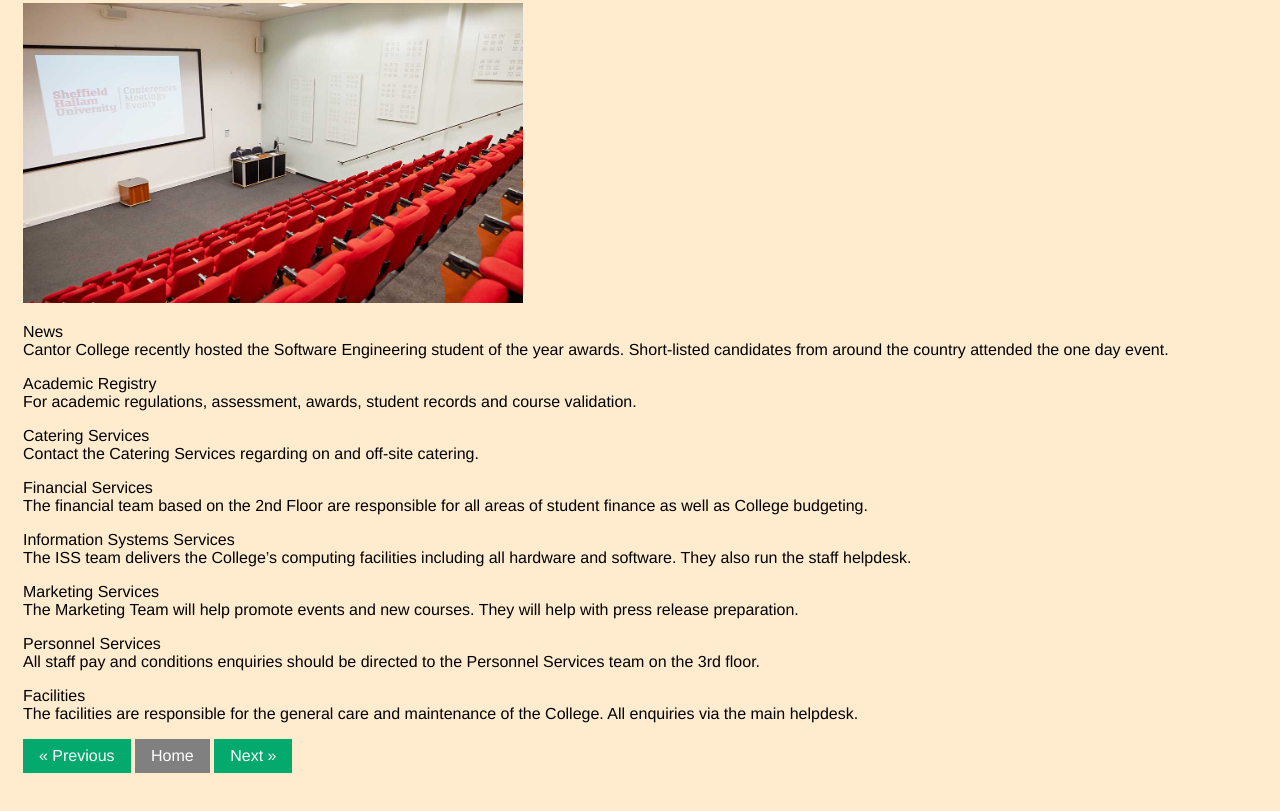
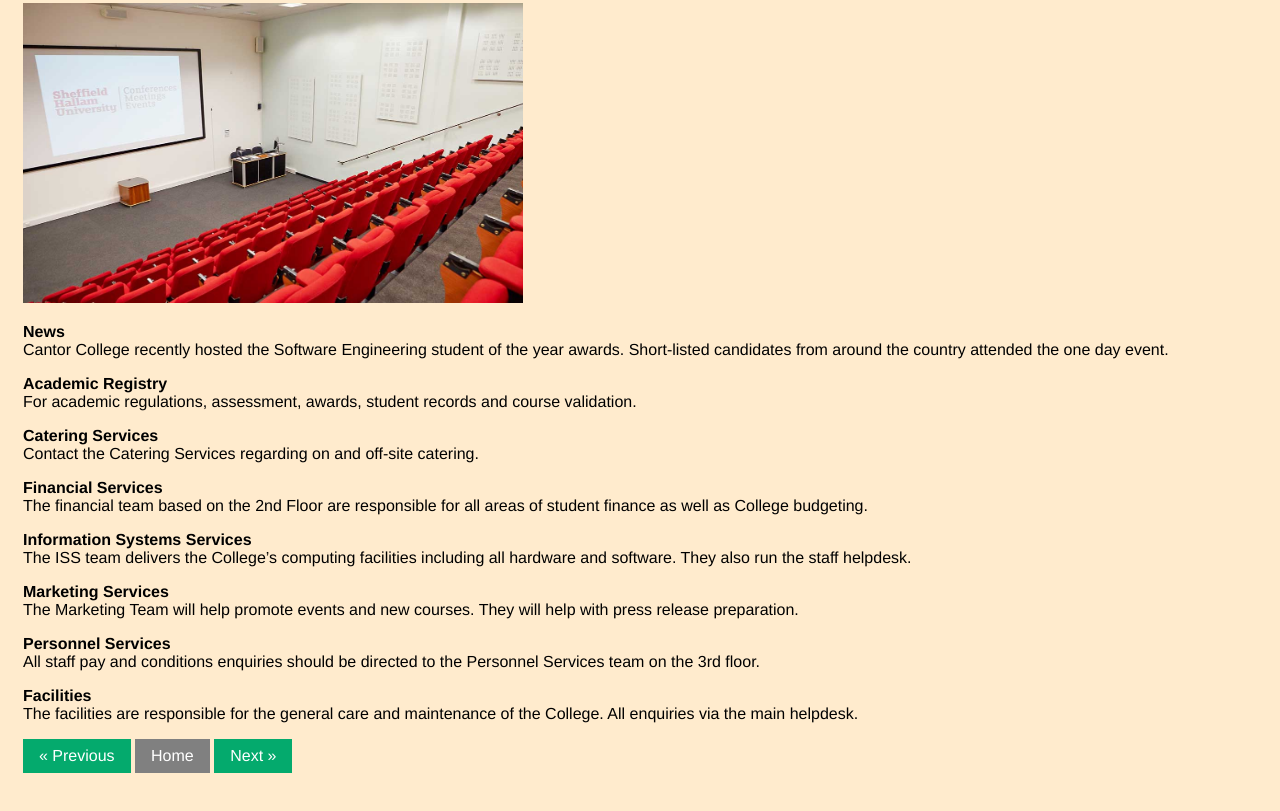
Before and after one commit to Kasam246/Cantor_College, a plain HTML site: page StaffInfo.html in a window 1280 px wide. Shown: the part 319-1130 px from the top of the page. Drawn offline with Linux system fonts and the light colour scheme.

Commit message:
adding bold font to staff info page

```diff
--- a/StaffInfo.html
+++ b/StaffInfo.html
@@ -42,14 +42,14 @@
     </nav>
     <hr>
     <p><img src="images/cantor-lecture-theatre-3.jpg" alt="Cantor Lecture Theatre" width="500" height="300"></p>
-    <p>News<br>Cantor College recently hosted the Software Engineering student of the year awards. Short-listed candidates from around the country attended the one day event.</p>
-    <p>Academic Registry<br>For academic regulations, assessment, awards, student records and course validation.</P>
-    <p>Catering Services<br>Contact the Catering Services regarding on and off-site catering.</p>
-    <p>Financial Services<br>The financial team based on the 2nd Floor are responsible for all areas of student finance as well as College budgeting.</p>
-    <p>Information Systems Services<br>The ISS team delivers the College’s computing facilities including all hardware and software. They also run the staff helpdesk.</p>
-    <p>Marketing Services<br>The Marketing Team will help promote events and new courses. They will help with press release preparation.</p>
-    <p>Personnel Services<br>All staff pay and conditions enquiries should be directed to the Personnel Services team on the 3rd floor.</p>
-    <p>Facilities<br>The facilities are responsible for the general care and maintenance of the College. All enquiries via the main helpdesk.</p>
+    <p><b>News</b><br>Cantor College recently hosted the Software Engineering student of the year awards. Short-listed candidates from around the country attended the one day event.</p>
+    <p><b>Academic Registry</b><br>For academic regulations, assessment, awards, student records and course validation.</P>
+    <p><b>Catering Services</b><br>Contact the Catering Services regarding on and off-site catering.</p>
+    <p><b>Financial Services</b><br>The financial team based on the 2nd Floor are responsible for all areas of student finance as well as College budgeting.</p>
+    <p><b>Information Systems Services</b><br>The ISS team delivers the College’s computing facilities including all hardware and software. They also run the staff helpdesk.</p>
+    <p><b>Marketing Services</b><br>The Marketing Team will help promote events and new courses. They will help with press release preparation.</p>
+    <p><b>Personnel Services</b><br>All staff pay and conditions enquiries should be directed to the Personnel Services team on the 3rd floor.</p>
+    <p><b>Facilities</b><br>The facilities are responsible for the general care and maintenance of the College. All enquiries via the main helpdesk.</p>
     <nav>
         <p><a href="learningResources.html" class="previous">&laquo; Previous</a>
           <a href="index.html" class="Home"> Home</a>
```
